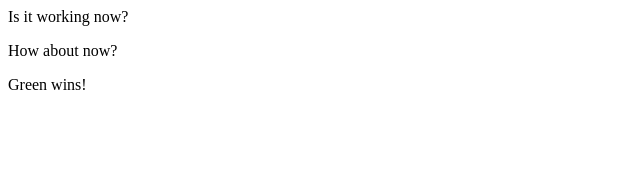
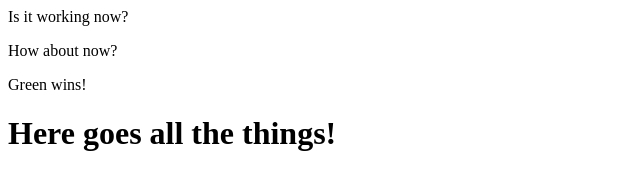
Before and after one commit to keilahoover/git-team-practice, a plain HTML site: page index.html in a window 1280 px wide. Shown: the whole page, without its empty margins (0-640 px from the left). Drawn offline with Linux system fonts and the light colour scheme.

Commit message:
added header

```diff
--- a/index.html
+++ b/index.html
@@ -12,5 +12,8 @@
 
   <p>How about now?</p>
   <p>Green wins!</p>
+
+
+  <h1>Here goes all the things!</h1>
 </body>
 </html>
```
